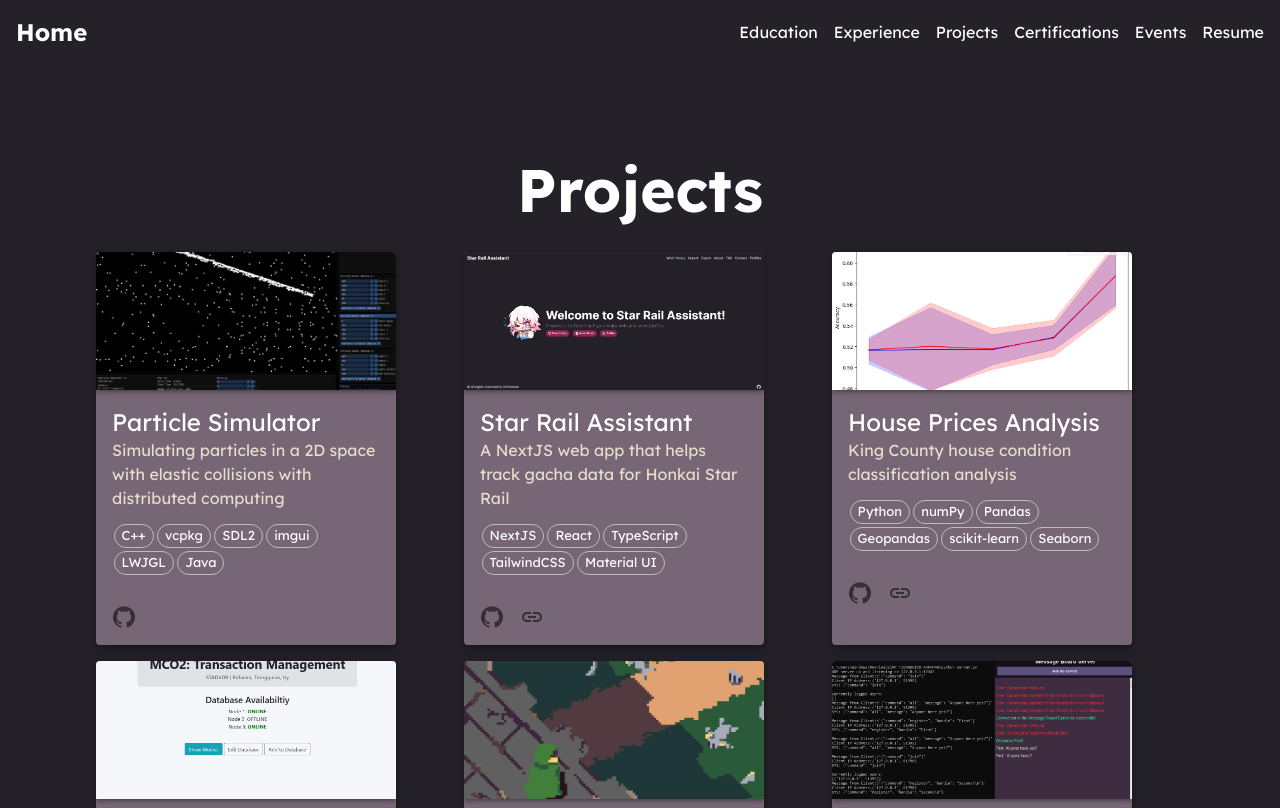
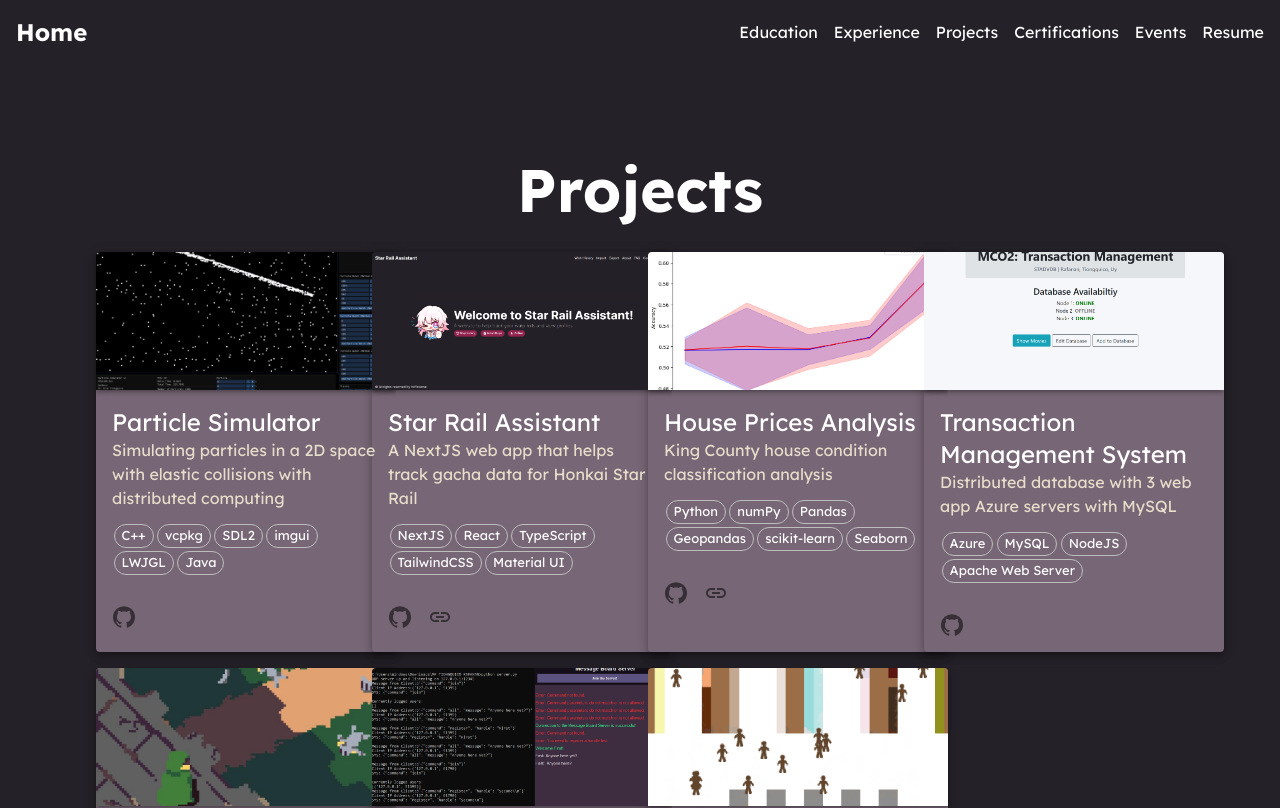
Before and after one commit to erik-lance/portfolio-website, a Next.js app: page /projects in a window 1280 px wide. Shown: the top 808 px of the page. Built offline with nearby package versions, Linux system fonts and the light colour scheme.

Commit message:
Fixed grid spacing

```diff
--- a/src/pages/events.tsx
+++ b/src/pages/events.tsx
@@ -76,7 +76,7 @@
                         {events.map((event) => (
                             <Grid
                                 item
-                                xs
+                                xs={3}
                                 key={event.id}
                             >
                                 <EventTile
@@ -99,12 +99,11 @@
                     <Grid
                         container
                         spacing={2}
-
                     >
                         {speaker.map((event) => (
                             <Grid
                                 item
-                                xs
+                                xs={3}
                                 key={event.id}
                             >
                                 <EventTile
--- a/src/pages/projects.tsx
+++ b/src/pages/projects.tsx
@@ -22,7 +22,7 @@
                     {projects.map((project) => (
                         <Grid
                             item
-                            xs
+                            xs={3}
                             key={project.id}
                         >
                             <ProjectTile
```
